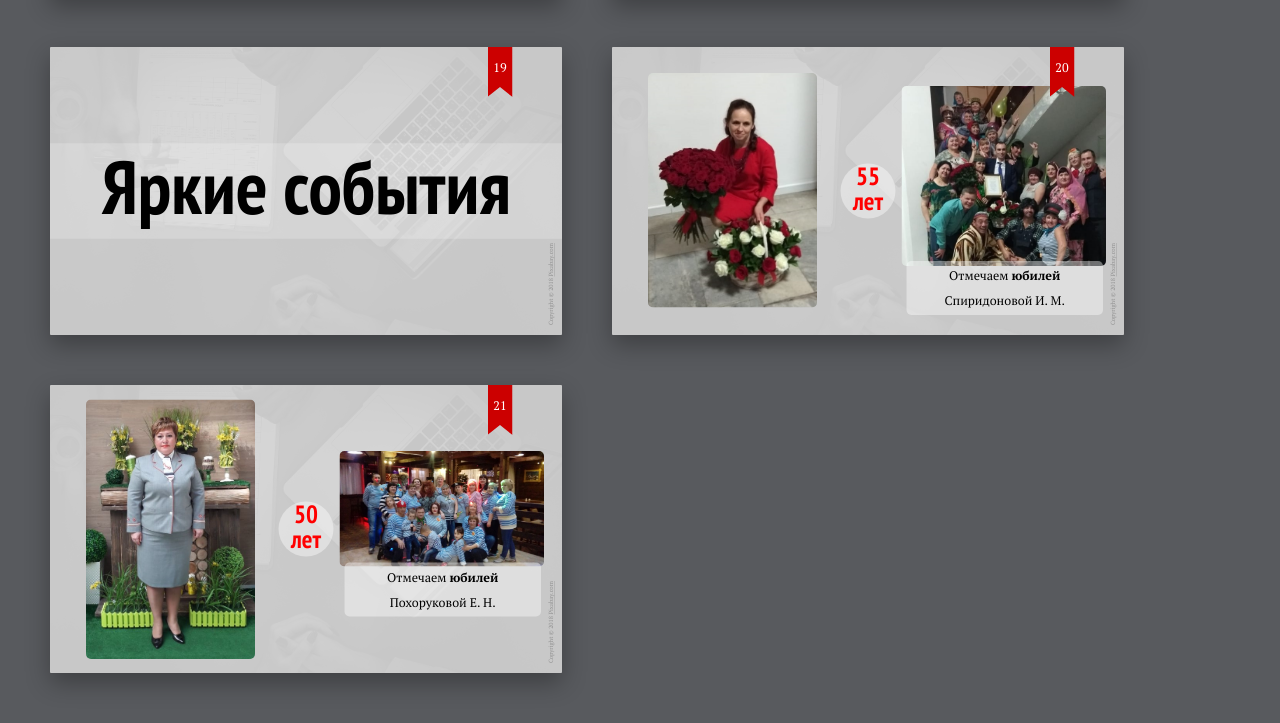
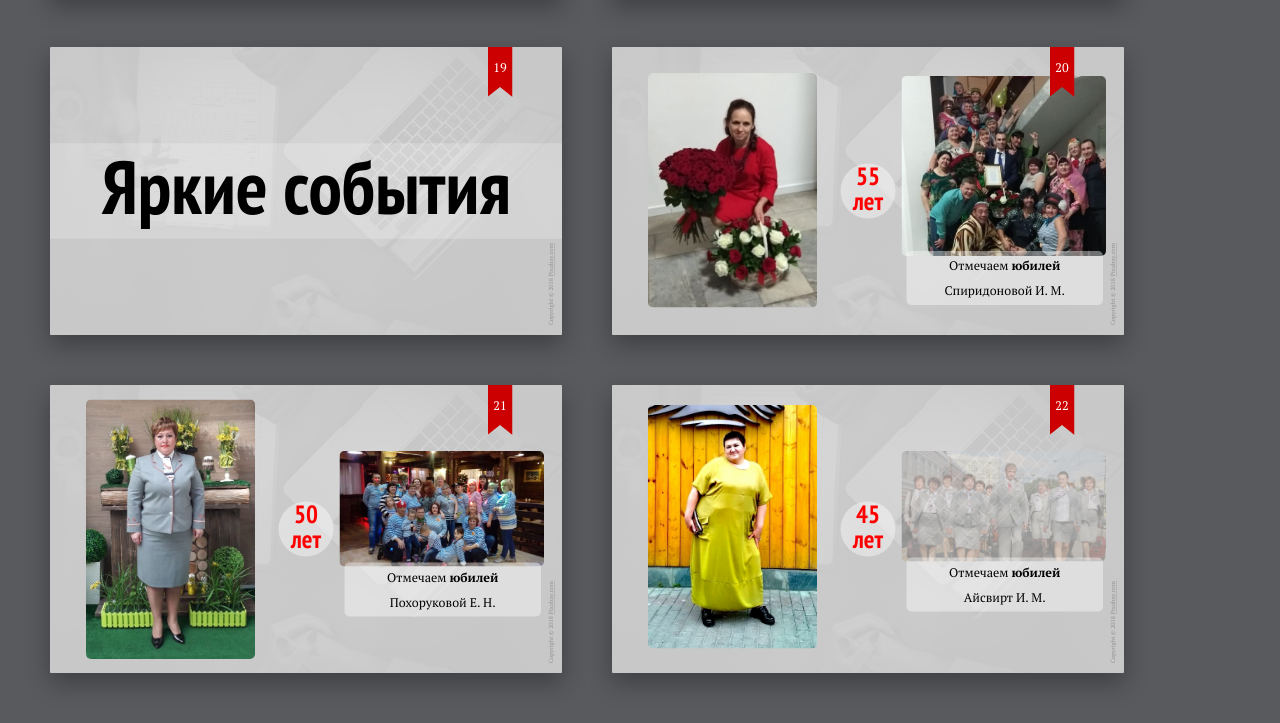
Before and after one commit to Vivendum/shower, a plain HTML site: page index.html in a window 1280 px wide. Shown: the part 3169-3892 px from the top of the page. Drawn offline with Linux system fonts and the light colour scheme.

Commit message:
Делает слайд юбилея Айсвирт

```diff
--- a/index.html
+++ b/index.html
@@ -277,7 +277,7 @@
         </figure>
         <figure class="kit-img-full">
             <img class="img" width="584" height="514" src="pictures/photo-anniversary-spiridonova-55-full.jpg" alt="Проводники поезда 45/46 Екатеринбург-Кисловодск одетые в костюмы жителей с востока празднуют 55 лет Спиридоновой Ирины Михайловны">
-            <figcaption class="label-img">Отмечаем <strong>юбилей</strong> Спиридоновой И. М.</figcaption>
+            <figcaption class="label-img">Отмечаем <strong>юбилей</strong><br> Спиридоновой И. М.</figcaption>
         </figure>
         <figure>
             <img class="cover" width="1280" height="883" src="pictures/img-report.jpg" alt="Фон слайда, на котором мужчина сдаёт отчёт пользуясь ноутбуком и документами">
@@ -293,7 +293,23 @@
         </figure>
         <figure class="kit-img-full">
             <img class="img" width="1280" height="721" src="pictures/photo-anniversary-pohorukova-50-full.jpg" alt="Проводники поезда 45/46 Екатеринбург-Кисловодск одетые в костюмы моряков празднуют 50 лет Похоруковой Елены Николаевны">
-            <figcaption class="label-img">Отмечаем <strong>юбилей</strong> Похоруковой Е. Н.</figcaption>
+            <figcaption class="label-img">Отмечаем <strong>юбилей</strong><br> Похоруковой Е. Н.</figcaption>
+        </figure>
+        <figure>
+            <img class="cover" width="1280" height="883" src="pictures/img-report.jpg" alt="Фон слайда, на котором мужчина сдаёт отчёт пользуясь ноутбуком и документами">
+            <figcaption class="copyright" lang="en">Copyright © 2018 <a href="https://pixabay.com/ru/америка-американская-приложение-3618503/">Pixabay.com</a></figcaption>
+        </figure>
+    </section>
+
+    <section class="slide grey event anniversary-ajsvirt">
+        <h2 class="header-center"><span class="visually-hidden">Юбилей Айсвирт Ирины Михайловны</span>45<br>лет</h2>
+        <figure class="kit-img-one">
+            <img class="img" width="585" height="1040" src="pictures/photo-anniversary-ajsvirt-45-one.jpg" alt="Айсвирт Ирина Михайловна в вечернем желтом платье">
+            <figcaption class="visually-hidden">Айсвирт Ирина Михайловна</figcaption>
+        </figure>
+        <figure class="kit-img-full">
+            <img class="img" width="859" height="462" src="pictures/photo-brigade-characteristic.jpg" alt="Должна быть групповая фотограффия с празднования юбилея 45 лет Айсвирт Ирины Михайловны, но её нет">
+            <figcaption class="label-img">Отмечаем <strong>юбилей</strong><br> Айсвирт И. М.</figcaption>
         </figure>
         <figure>
             <img class="cover" width="1280" height="883" src="pictures/img-report.jpg" alt="Фон слайда, на котором мужчина сдаёт отчёт пользуясь ноутбуком и документами">
--- a/styles/styles.css
+++ b/styles/styles.css
@@ -428,7 +428,7 @@ input[type="radio"].visually-hidden {
     width: 33%;
 }
 .anniversary-spiridonova .kit-img-full {
-    top: 13.5%;
+    top: 10%;
     right: 3.5%;
 
     width: 40%;
@@ -451,6 +451,22 @@ input[type="radio"].visually-hidden {
 
     width: 40%;
 }
-.anniversary-pohorukova .label-img {
-    top: 90%;
+
+
+
+.anniversary-ajsvirt .kit-img-one {
+    top: 7%;
+    left: 7%;
+
+    width: 33%;
 }
+.anniversary-ajsvirt .kit-img-full {
+    top: 23%;
+    right: 3.5%;
+
+    width: 40%;
+}
+.anniversary-ajsvirt .kit-img-full .img {
+    background-color: #000000;
+    opacity: 0.3;
+}
```
Also changed, not shown: pictures/photo-anniversary-ajsvirt-45-one.jpg (added).
